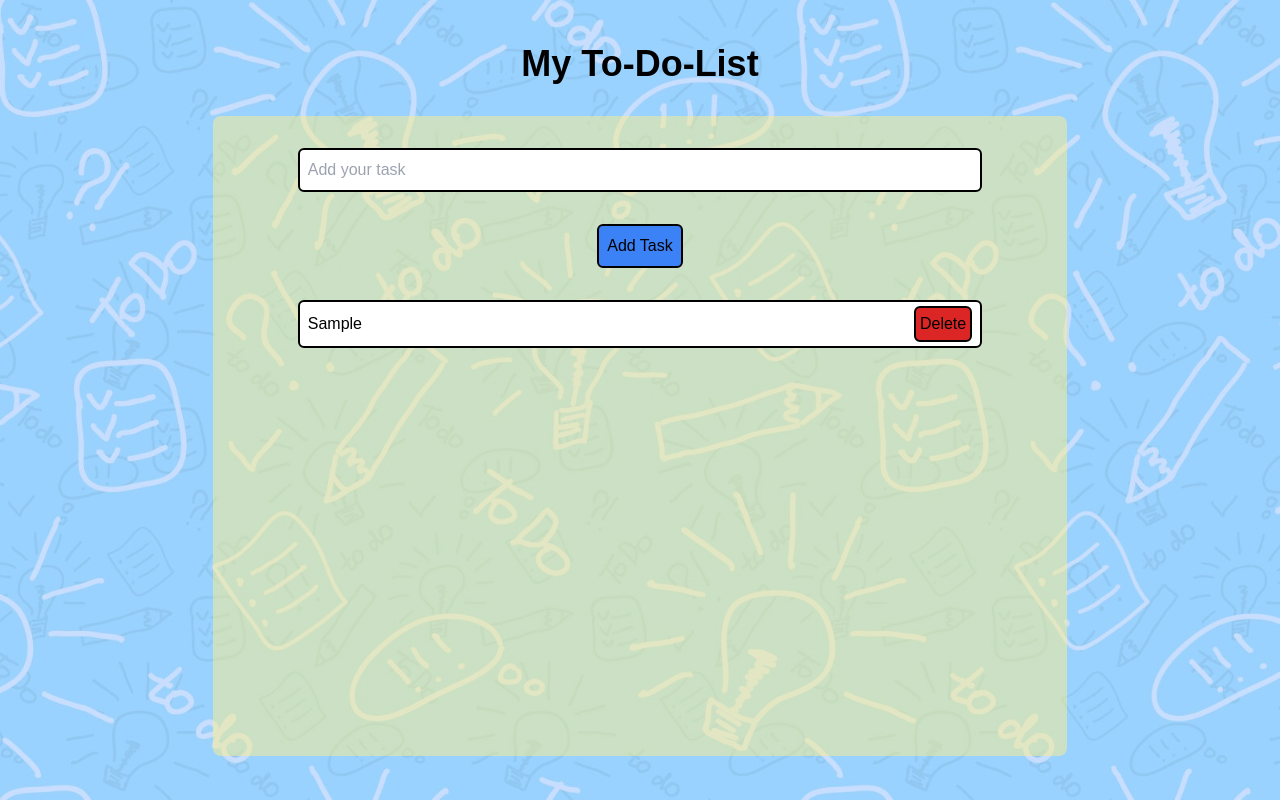
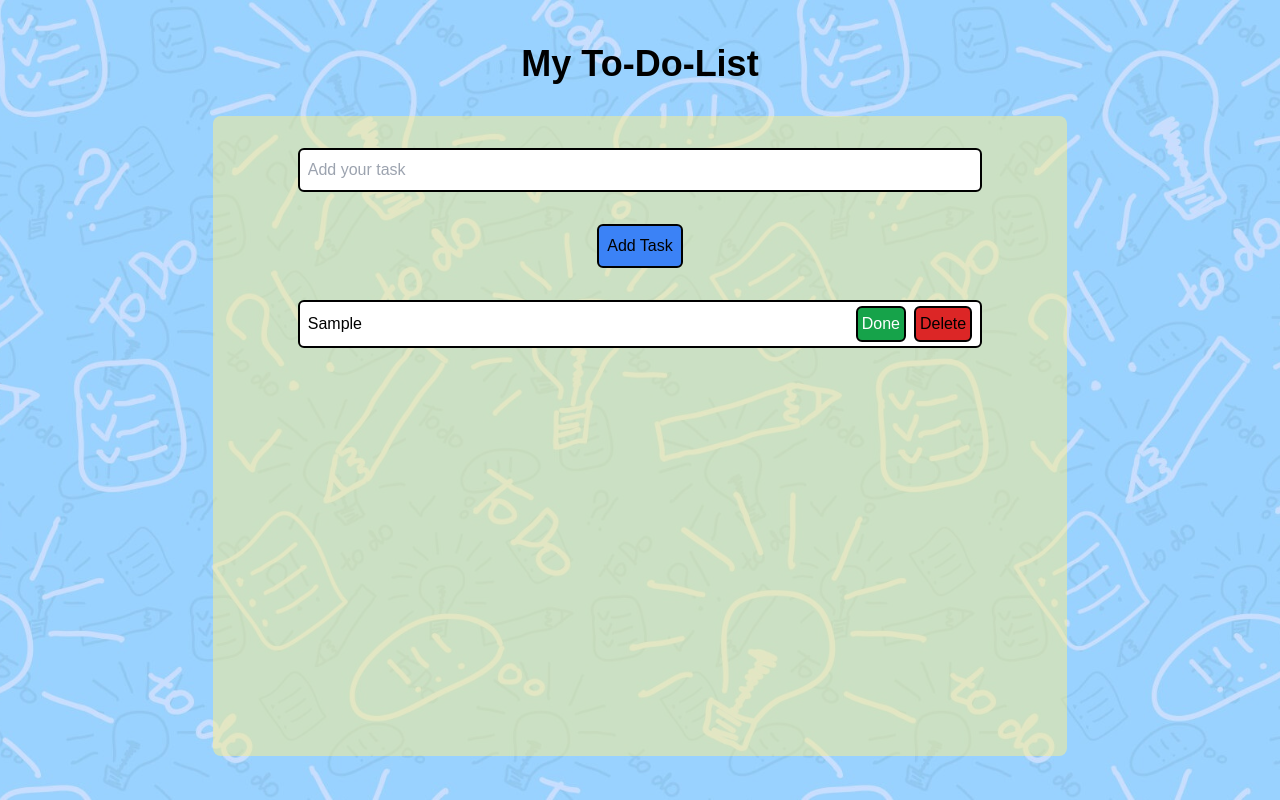
Before and after one commit to laranjeirapedro/portfolio_project--to-do-list, a Next.js app: page / in a window 1280 px wide. Both pictures are taken after typing "Sample" into the empty fields and a click on the button "Add Task". Built offline with nearby package versions, Linux system fonts and the light colour scheme.

Commit message:
add complete task feature

```diff
--- a/src/app/components/TaskApp/TaskApp.tsx
+++ b/src/app/components/TaskApp/TaskApp.tsx
@@ -3,9 +3,14 @@
 import { useState } from "react";
 import BG from "@public/bg.jpg";
 
+type Task = {
+  text: string;
+  completed: boolean;
+};
+
 export const TaskApp = () => {
   const [task, setTask] = useState("");
-  const [taskList, setTaskList] = useState<string[]>([]);
+  const [taskList, setTaskList] = useState<Task[]>([]);
 
   const getTask = (e: React.ChangeEvent<HTMLInputElement>) => {
     setTask(e.target.value);
@@ -14,13 +19,21 @@ export const TaskApp = () => {
   const inputSubmit = (e: React.FormEvent<HTMLFormElement>) => {
     e.preventDefault();
     if (task.trim()) {
-      setTaskList([...taskList, task]);
+      setTaskList([...taskList, { text: task, completed: false }]);
       setTask("");
     }
   };
 
   const deleteTask = (index: number) => {
     setTaskList(taskList.filter((_, i) => i !== index));
+  };
+
+  const toggleComplete = (index: number) => {
+    setTaskList(
+      taskList.map((t, i) =>
+        i === index ? { ...t, completed: !t.completed } : t
+      )
+    );
   };
 
   return (
@@ -32,7 +45,7 @@ export const TaskApp = () => {
       <div className="relative w-8/12 h-4/5 p-4">
         <div className="absolute inset-0 bg-yellow-200 opacity-50 rounded-lg"></div>
         <div className="relative z-10">
-          <form onSubmit={inputSubmit} className="">
+          <form onSubmit={inputSubmit}>
             <input
               className="w-10/12 p-2 m-4 border-solid border-black border-2 rounded-md"
               type="text"
@@ -51,15 +64,25 @@ export const TaskApp = () => {
             {taskList.map((task, index) => (
               <li
                 key={index}
-                className="w-10/12 h-12 px-2 bg-white flex flex-wrap items-center justify-between mb-2 border-solid border-black border-2 rounded-md"
+                className={`w-10/12 h-12 px-2 flex flex-wrap items-center justify-between mb-2 border-solid border-black border-2 rounded-md ${
+                  task.completed ? "bg-green-300 line-through" : "bg-white"
+                }`}
               >
-                {task}
+                <span>{task.text}</span>
+                <div className="flex gap-2">
+                  <button
+                    className="p-1 bg-green-600 text-white border-2 border-black rounded-md"
+                    onClick={() => toggleComplete(index)}
+                  >
+                    {task.completed ? "Undo" : "Done"}
+                  </button>
                   <button
                     className="p-1 bg-red-600 justify-items-end border-solid border-2 border-black rounded-md"
                     onClick={() => deleteTask(index)}
                   >
                     Delete
                   </button>
+                </div>
               </li>
             ))}
           </ul>
```
Also changed, not shown: public/to-do-list-thumbnail.webp (renamed from public/app-thumbnail.webp). Lines whose indentation alone changed are shown as unchanged.
